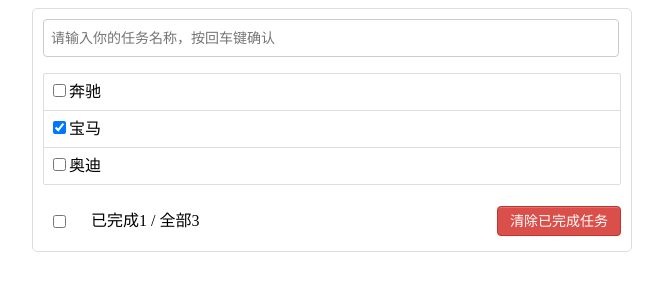
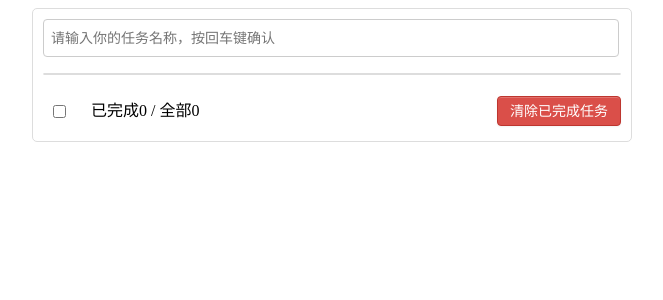
Before and after one commit to GHwhisper/Vue3_Study, a Vue app: page / in a window 1280 px wide. Shown: the top 300 px of the page, without its empty margins (308-971 px from the left). Built offline with nearby package versions, Linux system fonts and the light colour scheme.

Commit message:
todoList缓存数据

```diff
--- a/src/App.vue
+++ b/src/App.vue
@@ -9,12 +9,13 @@
 </template>
 
 <script lang="ts">
-import { defineComponent, reactive, toRefs } from 'vue'
+import { defineComponent, onMounted, reactive, toRefs, watch } from 'vue'
 import Header from '@/components/Header.vue'
 import List from '@/components/List.vue'
 import Footer from '@/components/Footer.vue'
 // 引入接口
 import { Todo } from '@/types/todo'
+import { saveTodos, readTodos } from '@/utils/localStorageUtils'
 
 export default defineComponent({
   name: 'App',
@@ -26,11 +27,13 @@
   setup() {
     // 定义一个数组数据
     const state = reactive<{ todos: Todo[] }>({
-      todos: [
-        {id: 1, title: '奔驰', isCompleted: false},
-        {id: 2, title: '宝马', isCompleted: true},
-        {id: 3, title: '奥迪', isCompleted: false},
-      ]
+      todos: []
+    })
+    // 界面加载完毕后，过会儿读取数据
+    onMounted(() => {
+      setTimeout(() => {
+        state.todos = readTodos()
+      }, 500)
     })
 
     // 添加数据的方法
@@ -58,6 +61,13 @@
       state.todos = state.todos.filter(todo => !todo.isCompleted)
     }
 
+    // 监视：如果 todos 数组变化，则缓存
+    // watch(() => state.todos, value => {
+    //   saveTodos(value)
+    // }, { deep: true })
+    // （优化写法）
+    watch(() => state.todos, saveTodos, { deep: true })
+
     return {
       ...toRefs(state),
       addTodo,
--- /dev/null
+++ b/src/utils/localStorageUtils.ts
@@ -0,0 +1,11 @@
+import { Todo } from '@/types/todo'
+
+// 保存数据到缓存
+export function saveTodos(todos: Todo[]) {
+  localStorage.setItem('todos_key', JSON.stringify(todos))
+}
+
+// 从缓存读数据
+export function readTodos(): Todo[] {
+  return JSON.parse(localStorage.getItem('todos_key') || '[]')
+}
```
